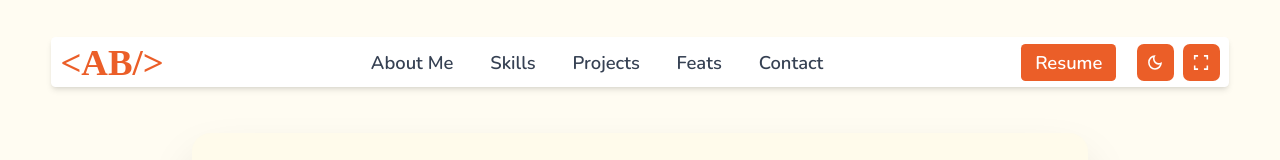
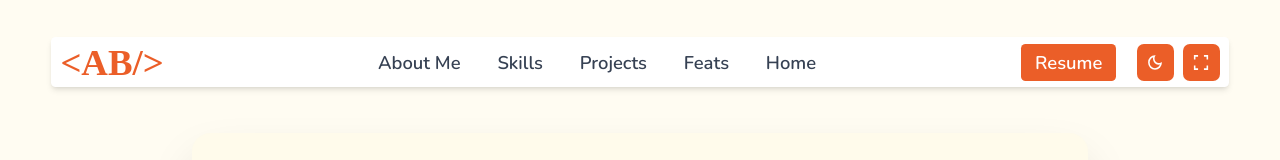
Before and after one commit to Arunbalaji1/portfolio, a React (Vite) app: page /contact in a window 1280 px wide. Shown: the top 160 px of the page. Built offline with nearby package versions, Linux system fonts and the light colour scheme; a web font is replaced by a local one.

Commit message:
fix:fixed contact section rout

```diff
--- a/src/components/contact.jsx
+++ b/src/components/contact.jsx
@@ -141,7 +141,7 @@ export  function Form() {
 export default function Contact(){
   return(
        <div>
-        <Navbar/>
+        <Navbar current={"contact"} />
         <div className="grid grid-cols-4 h-[75vh] md:pl-5 p-5  rounded-2xl mt-3 md:mt-10 md:mx-[5vw] lg:mx-[10vw] xl:mx-[15vw] md:bg-amber-50 dark:md:bg-[#203c56] md:shadow-2xl   dark:md:border-1  dark:md:border-[#6b2d14b1]">
           <div className="col-span-4  md:col-span-2 md:pl-5  flex justify-center items-center relative">
             <div className="animate-fade-out md:hidden absolute top-0">
```
Also changed, not shown: 1 other file (tests, documents, lock files or other folders).
